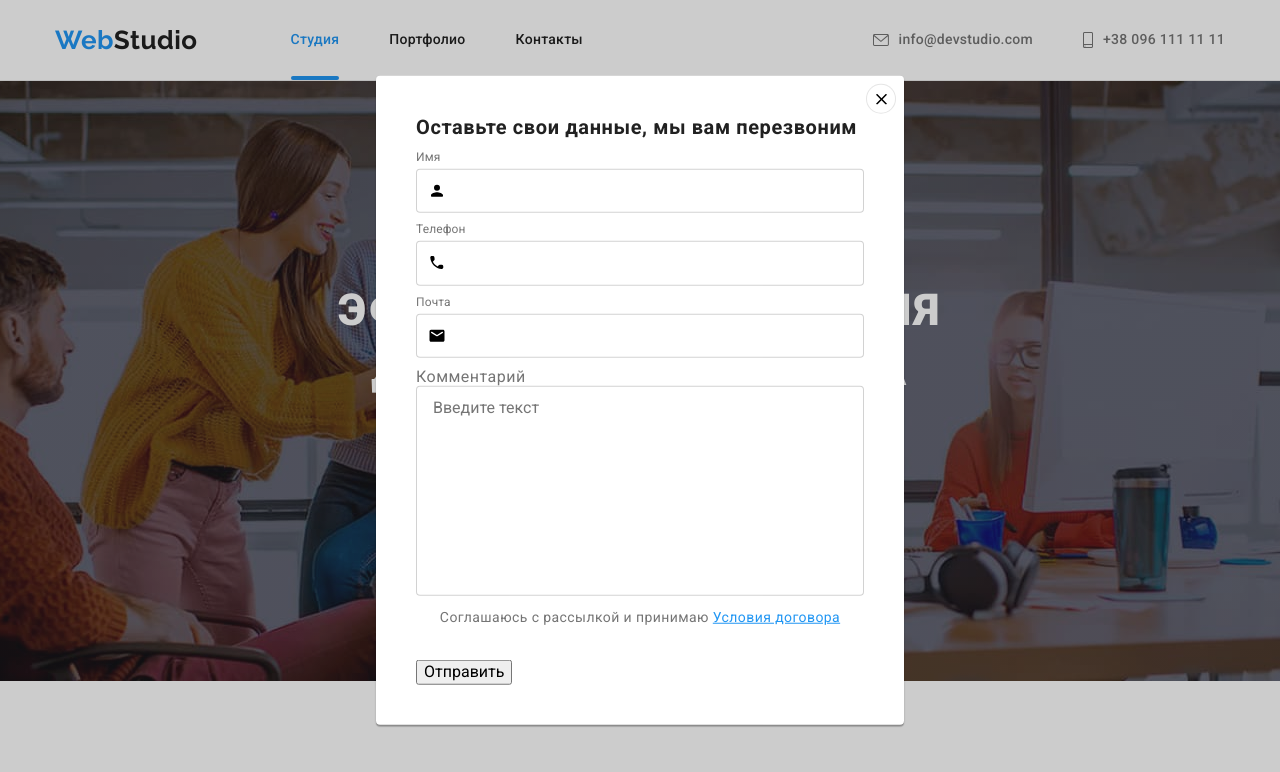
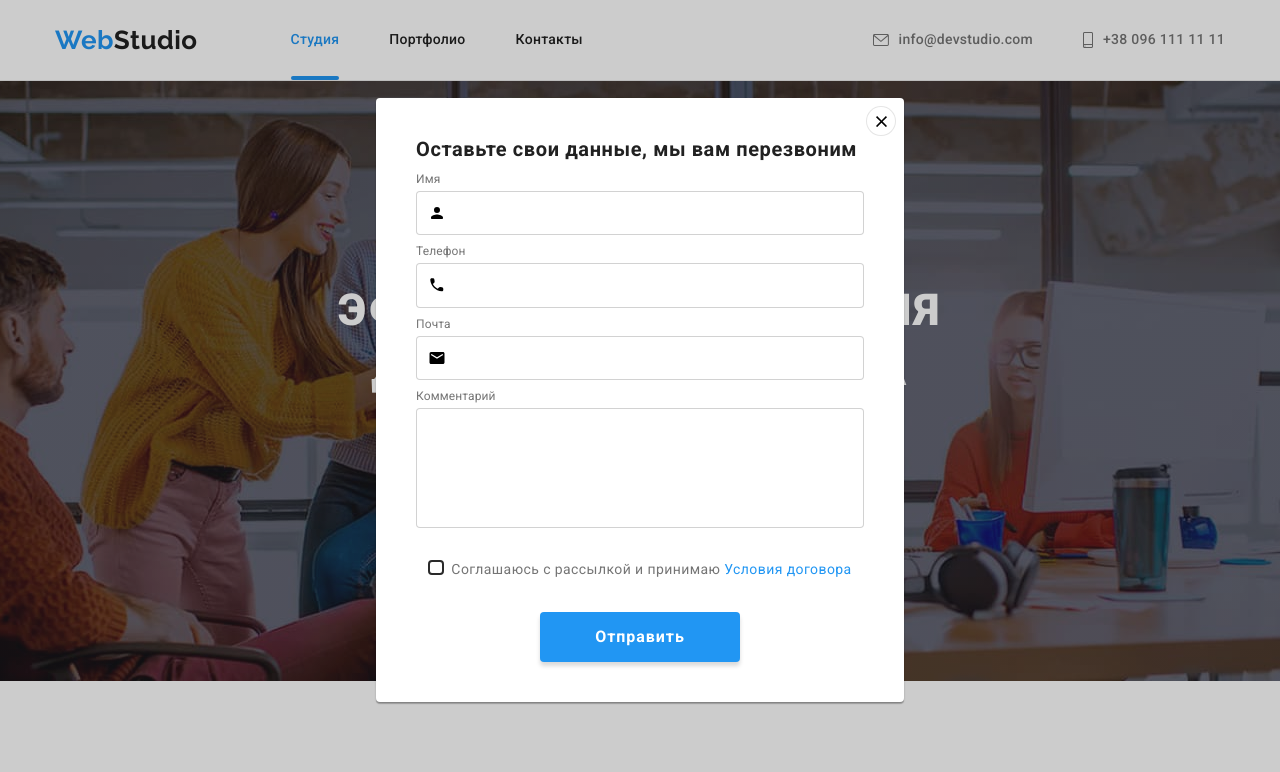
Before and after one commit to Larysa1387/goit-markup-hw-06, a plain HTML site: page index.html in a window 1280 px wide. Both pictures are taken after a click on the button "Заказать услугу". Shown: the top 772 px of the page. Drawn offline with Linux system fonts and the light colour scheme.

Commit message:
finished modal window

```diff
--- a/css/style.css
+++ b/css/style.css
@@ -245,12 +245,10 @@ h2, h3 {
   position: absolute;
   top: 50%;
   left: 50%;
-
   width: 528px;
   background-color: var(--primary-white-color);
   box-shadow: 0px 1px 3px rgba(0, 0, 0, 0.12), 0px 1px 1px rgba(0, 0, 0, 0.14), 0px 2px 1px rgba(0, 0, 0, 0.2);
   border-radius: 4px;
-
   transform: translate(-50%, -50%) scale(1);
   transition: transform 250ms cubic-bezier(0.4, 0, 0.2, 1);
 }
@@ -282,7 +280,7 @@ h2, h3 {
 
 .form-title {
   display: inline-block;
-  padding-bottom: 12px;
+  margin-bottom: 12px;
   font-size: 20px;
   line-height: 1.15;
   text-align: center;
@@ -312,35 +310,46 @@ h2, h3 {
   box-sizing: border-box;
   border-radius: 4px;
   cursor: pointer;
+  transition: border-color 250ms cubic-bezier(0.4, 0, 0.2, 1);
 }
 
 .form-field .icon-person {
   position: absolute;
   top: 50%;
   left: 12px;
+  transition: fill 250ms cubic-bezier(0.4, 0, 0.2, 1);
 }
 
 .form-input:focus ~ .icon-person,
 .form-input:focus {
+  outline: none;
   fill: var(--accent-color);
   border-color: var(--accent-color);
 }
 
 .form-field .comment {
+  width: 448px;
+  height: 120px;
   margin: 0;
+  margin-bottom: 20px;
   padding: 12px 16px;
   border: 1px solid rgba(33, 33, 33, 0.2);
   box-sizing: border-box;
   border-radius: 4px;
   resize: none;
+  transition: border-color 250ms cubic-bezier(0.4, 0, 0.2, 1);
 }
 
 .form-input::placeholder {
   font-size: 12px;
   line-height: 14px;
   letter-spacing: 0.01em;
+  color: rgba(117, 117, 117, 0.5);
+}
 
-  color: rgba(117, 117, 117, 0.5);
+.comment:focus {
+  outline: none;
+  border-color: var(--accent-color);
 }
 
 .accept-field {
@@ -348,31 +357,73 @@ h2, h3 {
   justify-content: center;
   align-items: center;
   margin-bottom: 30px;
+  font-size: 14px;
+  line-height: 1.71;
+  letter-spacing: 0.03em;
+  color: var(--primary-text-color);
+  cursor: pointer;
 }
 
 .accept-field input[type="checkbox"] {
+  /* скрываем стандартный чекбокс */
   margin-right: 8.4px;
-  width: 16px;
-  height: 15px;
   position: absolute;
   width: 1px;
   height: 1px;
   margin: -1px;
   clip: rect(0 0 0 0);
+  }
 
+.icon-check {
+  display: inline-block;
+  width: 16px;
+  height: 15px;
+  margin-right: 7px;
+  border: 2px solid #2a2a2a;
+  border-radius: 4px;
 }
 
-.accept-field label {
-  font-size: 14px;
-  line-height: 1.71;
-  letter-spacing: 0.03em;
-
-  color: var(--primary-text-color);
+.checkbox:checked + .icon-check {
+  background-size: contain;
+  background-position: center;
+  border-color: var(--accent-color);
+  background-color: var(--accent-color);
+  background-image: url('../images/icon-check1.svg');
+  background-origin: border-box;
+  transition: background-color 250ms cubic-bezier(0.4, 0, 0.2, 1);
 }
 
-label .checkbox-link {
+.accept-field .checkbox-link {
+  display: contents;
   text-decoration-line: underline;
   color: var(--accent-color);
+}
+
+.button-submit {
+  display: flex;
+  justify-content: center;
+}
+
+.send-btn {
+  padding: 10px 55px;
+  border: none;
+  width: 200px;
+  font-weight: bold;
+  font-size: 16px;
+  line-height: 1.88;
+  text-align: center;
+  letter-spacing: 0.06em;
+  color: var(--primary-white-color);
+  background-color: var(--accent-color);
+  box-shadow: 0px 4px 4px rgba(0, 0, 0, 0.15);
+  border-radius: 4px;
+  cursor: pointer;
+  transition: 250ms cubic-bezier(0.4, 0, 0.2, 1);
+}
+
+.send-btn:hover,
+.send-btn:focus {
+  background-color: #188CE8;
 }
 
 /* Features */
@@ -740,9 +791,9 @@ background-image: url('../images/clock1.svg');
   position: absolute;
   right: 28px;
   top: 13px;
-  '
-  '
+
 }
+
 
   /* portfolio style */
 
--- a/index.html
+++ b/index.html
@@ -361,10 +361,9 @@
       </button>
       <form class="form-modal js-speaker-form">
         <b class="form-title">Оставьте свои данные, мы вам перезвоним</b>
-
           <label class="form-field">
             <span>Имя</span>
-            <input id="name" class="form-input" type="text" name="name">
+            <input class="form-input" type="text" name="name">
             <svg class="icon-person" width="18" height="18">
               <use href="./images/symbol-defs1.svg#icon-person-black"></use>
             </svg>
@@ -372,7 +371,7 @@
 
           <label class="form-field">
             <span>Телефон</span>
-            <input id="phone" class="form-input" type="tel" name="telephone">
+            <input class="form-input" type="tel" name="telephone">
             <svg class="icon-person" width="18" height="18">
               <use href="./images/symbol-defs1.svg#icon-phone-black"></use>
             </svg>
@@ -380,33 +379,33 @@
 
           <label class="form-field">
             <span>Почта</span>
-            <input id="email-1" class="form-input" type="email" name="email" >
+            <input class="form-input" type="email" name="email" >
             <svg class="icon-person" width="18" height="18">
               <use href="./images/symbol-defs1.svg#icon-envelope-black"></use>
             </svg>
           </label>
 
-        <div class="form-field">
-          <label for="textarea" class="form-label">Комментарий</label>
-          <textarea
-          class="comment"
-          name="comment"
-          id="textarea"
-          rows="10"
-          placeholder="Введите текст"
-          ></textarea>
-        </div>
 
-        <div class="accept-field">
-          <input id="accept" type="checkbox" name="accept" value="text">
-          <label for="accept">Соглашаюсь с рассылкой и принимаю
-            <a class="checkbox-link" href="" target="_blank">Условия договора</a>
+          <label class="form-field">
+            <span>Комментарий</span>
+            <textarea
+              class="comment"
+              name="comment"
+              placeholder="Введите текст">
+            </textarea>
           </label>
-          <!-- <svg class="close-icon" width="11" height="11">
-            <use href="./images/symbol-defs1.svg#icon-close-btn"></use>
-          </svg> -->
-        </div>
-        <button type="submit">Отправить</button>
+
+          <label class="accept-field">
+            <input class="checkbox" type="checkbox" name="accept" value="text">
+              <span class="icon-check"></span>
+              Соглашаюсь с рассылкой и принимаю
+            <a class="checkbox-link" href="" target="_blank"> Условия договора</a>
+          </label>
+
+          <div class="button-submit">
+            <button class="send-btn" type="submit">Отправить</button>
+          </div>
+
       </form>
     </div>
   </div>
```
